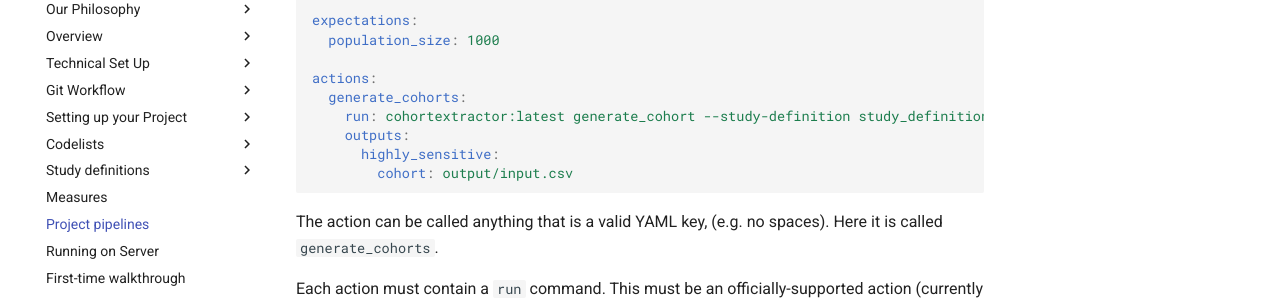
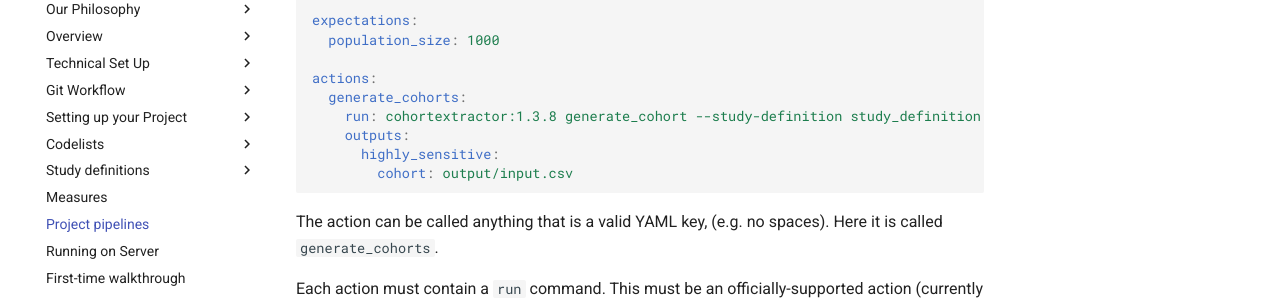
Before and after one commit to opensafely/documentation, an MkDocs documentation site: the page built from docs/project_pipelines.md, in a window 1280 px wide and 900 px high, scrolled down 625 px. Shown: the part 153-453 px from the top of the window. Built offline with MkDocs 1.6.1 and Material for MkDocs 9.7.7, drawn with Linux system fonts in a browser that asks for light colours; some of the changed text lies outside the part shown.

Commit message:
correct example action invocation

```diff
--- a/docs/project_pipelines.md
+++ b/docs/project_pipelines.md
@@ -24,7 +24,7 @@ expectations:
 
 actions:
   generate_cohorts:
-    run: cohortextractor:latest generate_cohort --study-definition study_definition
+    run: cohortextractor:1.3.8 generate_cohort --study-definition study_definition
     outputs:
       highly_sensitive:
         cohort: output/input.csv
```
Also changed, not shown: other parts of docs/project_pipelines.md (+1 -1 lines).
